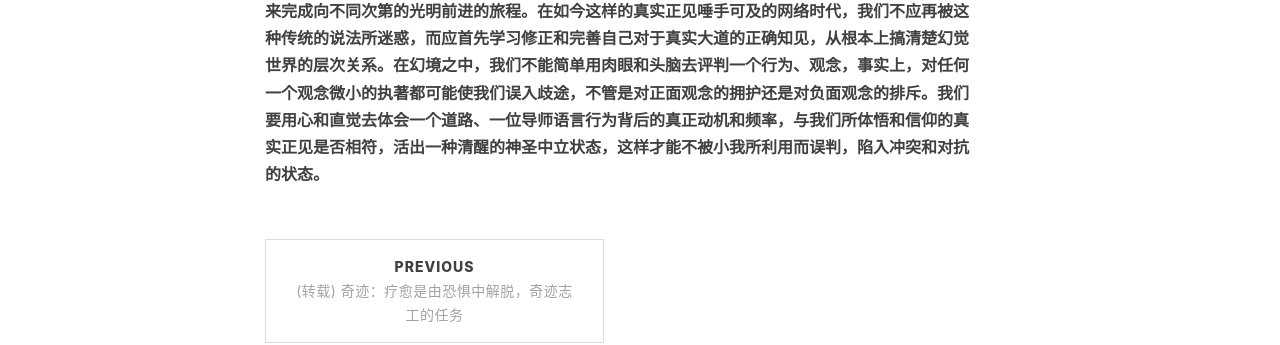
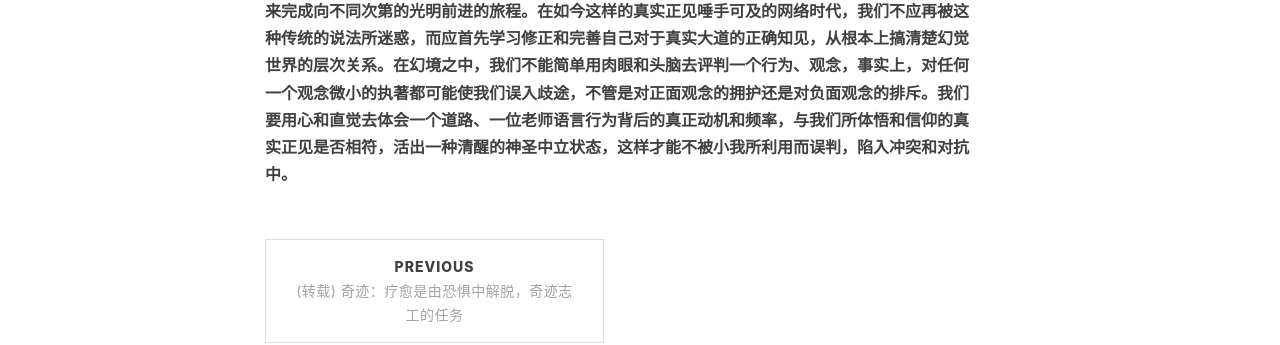
Before and after one commit to psychicdev1111/psychicdev1111.github.io, a Jekyll site: the page built from _posts/2022-08-08-transcend-religious-pattern.md, in a window 1280 px wide and 900 px high, scrolled down 4099 px. Shown: the part 532-877 px from the top of the window. Built offline with Jekyll 4.4.1, drawn with Linux system fonts in a browser that asks for light colours; nearby versions of some CDN libraries; comment, search, counter and statistics services are not loaded; some of the changed text lies outside the part shown.

Commit message:
minor fix

```diff
--- a/_posts/2022-08-08-transcend-religious-pattern.md
+++ b/_posts/2022-08-08-transcend-religious-pattern.md
@@ -25,4 +25,4 @@ tags: ["宗教", "权威", "灵性道路", "二元性", "真实", "黑暗", "光
 
 走在灵性道路上，一个人会遇到很多不同的教导，来自不同道路的人。在这个时空点，也会有越来越多的人走上自性指引的道路，去自由地接触不同的灵性传承、不同的技法。**我们可以学习很多不同的疗愈静心技法，只要能够走在真实正见的最高指引之下。而只有在真实正见的指引下，一个技法才能称之为法门。否则，再好的技法、功法，和借助他们达到的奇迹，都会被心灵中的妄见所扭曲和曲解。真实的最高指引，也是唯一有效的指引，会帮助我们去认出不同道路中的一元共性，从自己的内在去整合对于不同道路、不同教导的分别。每条修行道路的教导着手点也许不同，但越往真实处走就会越来越一致和统合，因为虽然通往真实的道路可能有千万条，但真实本身是唯一的、永恒不变的。事实上，人类所有的外在体验都是源于自我的投射，反应了我们自身所处的位置和功课**。比如对于一些执著反对佛法的人，如果他们一直遇到只会烧香念佛、能量定力不足、身心问题一地鸡毛的佛教徒，那只能说明这些人自己本身内在一定有问题没有处理好，因此无法遇到真正有智慧的佛法传承者和践行者，而不是佛法本身出了问题，更不是佛法道路不如自己的道路优越。**如果我们能够时时回归真实正见，就能够在心灵中去尊重与接纳与自己不同道路、不同步调的灵魂，超越他们的人格小我而认出他们与我们自己相似的灵魂本质。但这并不代表着我们成为一个老好人，一个不敢表达真理和自己立场的人，一个害怕权威否定而过度谦卑的人，相反，我们无需从外在强调刻意的认同与不认同，我们只需要守住自己的觉照，不接受别人的妄见渗入自己的心中，不参与别人发起的各种幻觉游戏。真正的灵性道路，不是让我们去迎合和接纳所有人和一切观念，而是拥有光明去照亮、驱逐自己和他人心中的黑暗，拥有自由的力量去选择和自己相应的光明道路。**
 
-**在二元性的世界中，我们不能完全借助头脑的评判和肉眼的认识来判断一个灵性道路或一位灵性老师是否是光明的，因为“20%的黑暗”对于已经处在“19%黑暗”的人来说就是黑暗，会障碍自己的后续成长道路，而对于处于“21%黑暗”的人来说它却是光明，也许还有一缕光明可以再照亮自己心中的一部分黑暗。一个灵性道路或一位灵性老师也许不属于任何宗教门派，可以带着爱和光传播不错的技法，但却可能有着比身处不同宗教体系中的修行者更为强烈和黑暗的宗教性倾向，只因为他可能基于小我的底层需求特意强调门户之见、权威意识，鼓吹自身的道路的优越性，反对宗教或反对其他灵性道路，试图捆缚他人心灵自由、打压他人本自具足的天性、塑造自身独一无二的尊耀地位。我们在回家的路上，一定要对这类二元性的灵性教导倾向充满警觉，意识到基于比较层级的二元性教导的不实有和黑暗。哪怕是按照传统的说法，对于不同根器的人应运而生出不同层次的教导，也是人们对真实产生混乱之后才有的权宜之计，因为心灵已经深陷分裂的幻觉，所以只能依托于对于黑暗的允许和消弭来完成向不同次第的光明前进的旅程。在如今这样的真实正见唾手可及的网络时代，我们不应再被这种传统的说法所迷惑，而应首先学习修正和完善自己对于真实大道的正确知见，从根本上搞清楚幻觉世界的层次关系。在幻境之中，我们不能简单用肉眼和头脑去评判一个行为、观念，事实上，对任何一个观念微小的执著都可能使我们误入歧途，不管是对正面观念的拥护还是对负面观念的排斥。我们要用心和直觉去体会一个道路、一位导师语言行为背后的真正动机和频率，与我们所体悟和信仰的真实正见是否相符，活出一种清醒的神圣中立状态，这样才能不被小我所利用而误判，陷入冲突和对抗的状态。**
+**在二元性的世界中，我们不能完全借助头脑的评判和肉眼的认识来判断一个灵性道路或一位灵性老师是否是光明的，因为“20%的黑暗”对于已经处在“19%黑暗”的人来说就是黑暗，会障碍自己的后续成长道路，而对于处于“21%黑暗”的人来说它却是光明，也许还有一缕光明可以再照亮自己心中的一部分黑暗。一个灵性道路或一位灵性老师也许不属于任何宗教门派，可以带着爱和光传播不错的技法，但却可能有着比身处不同宗教体系中的修行者更为强烈和黑暗的宗教性倾向，只因为他可能基于小我的底层需求特意强调门户之见、权威意识，鼓吹自身的道路的优越性，反对宗教或反对其他灵性道路，试图捆缚他人心灵自由、打压他人本自具足的天性、塑造自身独一无二的尊耀地位。我们在回家的路上，一定要对这类二元性的灵性教导倾向充满警觉，意识到基于比较层级的二元性教导的不实有和黑暗。哪怕是按照传统的说法，对于不同根器的人应运而生出不同层次的教导，也是人们对真实产生混乱之后才有的权宜之计，因为心灵已经深陷分裂的幻觉，所以只能依托于对于黑暗的允许和消弭来完成向不同次第的光明前进的旅程。在如今这样的真实正见唾手可及的网络时代，我们不应再被这种传统的说法所迷惑，而应首先学习修正和完善自己对于真实大道的正确知见，从根本上搞清楚幻觉世界的层次关系。在幻境之中，我们不能简单用肉眼和头脑去评判一个行为、观念，事实上，对任何一个观念微小的执著都可能使我们误入歧途，不管是对正面观念的拥护还是对负面观念的排斥。我们要用心和直觉去体会一个道路、一位老师语言行为背后的真正动机和频率，与我们所体悟和信仰的真实正见是否相符，活出一种清醒的神圣中立状态，这样才能不被小我所利用而误判，陷入冲突和对抗中。**
```
